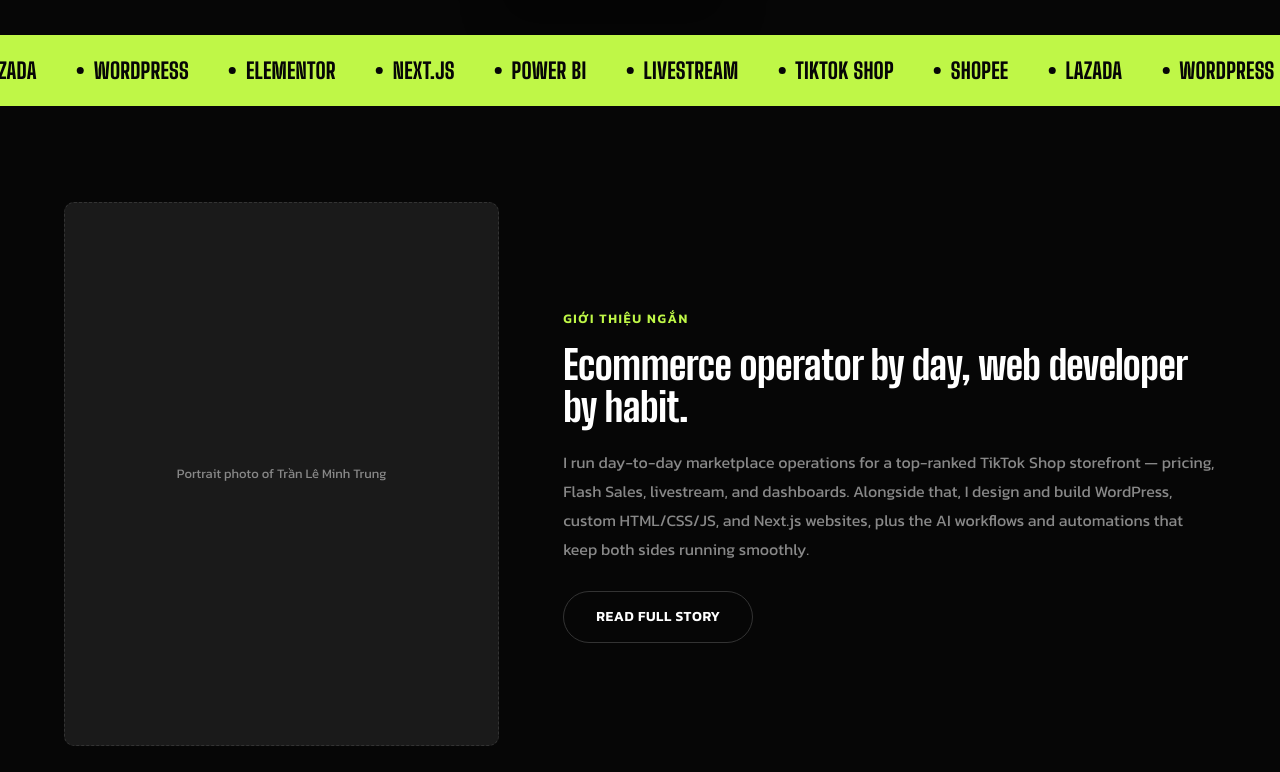
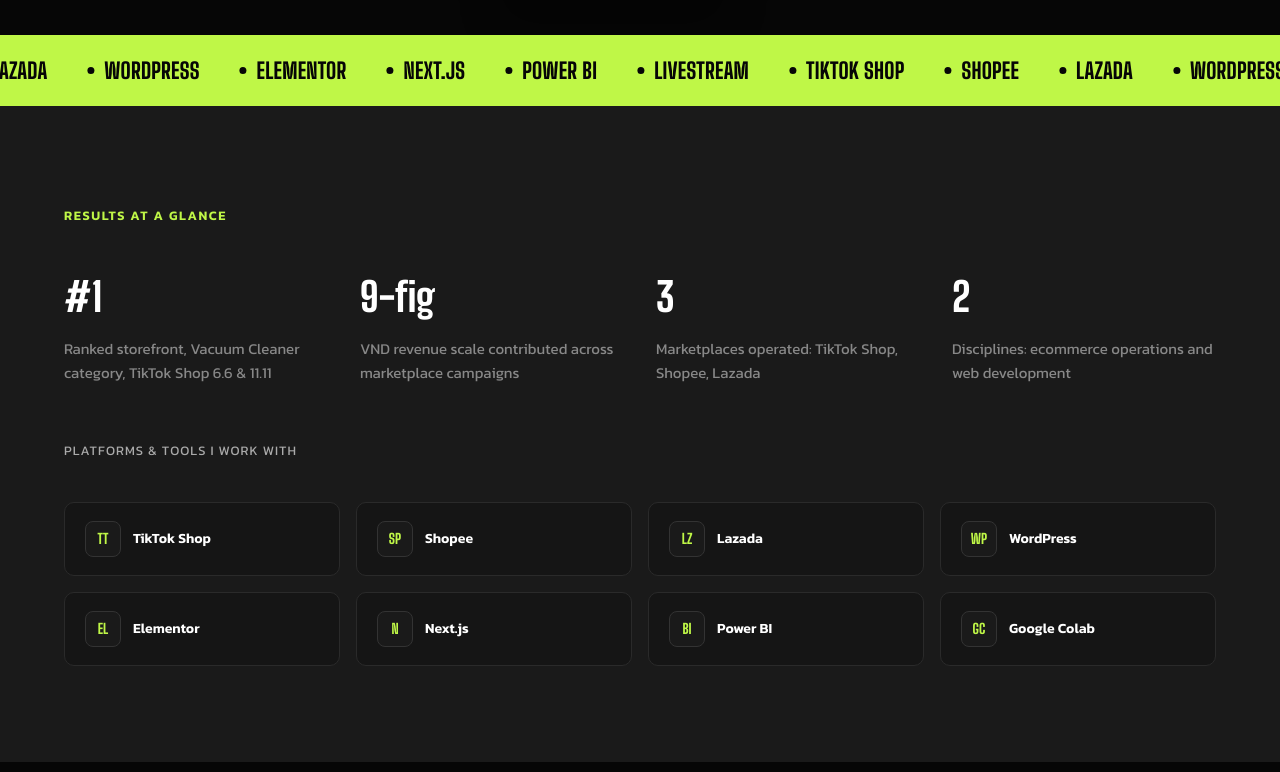
Before and after one commit to TrungTran5923/trungtran-portfolio, a Next.js app: page / in a window 1280 px wide. Shown: the part 668-1440 px from the top of the page. Built offline with nearby package versions, Linux system fonts and the light colour scheme.

Commit message:
update services content

```diff
--- a/app/page.js
+++ b/app/page.js
@@ -129,32 +129,6 @@
       </header>
 
       <Marquee items={PLATFORMS} />
-
-      {/* Giới thiệu ngắn */}
-      <section>
-        <div className="container" style={{ display: "grid", gridTemplateColumns: "0.8fr 1.2fr", gap: 64, alignItems: "center" }}>
-          <Reveal>
-            <div className="img-placeholder" style={{ aspectRatio: "4/5", borderRadius: "var(--radius-card)" }}>
-              Portrait photo of Trần Lê Minh Trung
-            </div>
-          </Reveal>
-          <Reveal delay={0.1}>
-            <span className="eyebrow">Giới thiệu ngắn</span>
-            <h2>Ecommerce operator by day, web developer by habit.</h2>
-            <p style={{ marginTop: 20, fontSize: 16, lineHeight: 1.8 }}>
-              I run day-to-day marketplace operations for a top-ranked TikTok
-              Shop storefront — pricing, Flash Sales, livestream, and
-              dashboards. Alongside that, I design and build WordPress,
-              custom HTML/CSS/JS, and Next.js websites, plus the AI
-              workflows and automations that keep both sides running
-              smoothly.
-            </p>
-            <div style={{ marginTop: 28 }}>
-              <Link href="/about-me" className="btn btn-outline">Read Full Story</Link>
-            </div>
-          </Reveal>
-        </div>
-      </section>
 
       {/* Results at a Glance */}
       <section className="section-alt">
```
